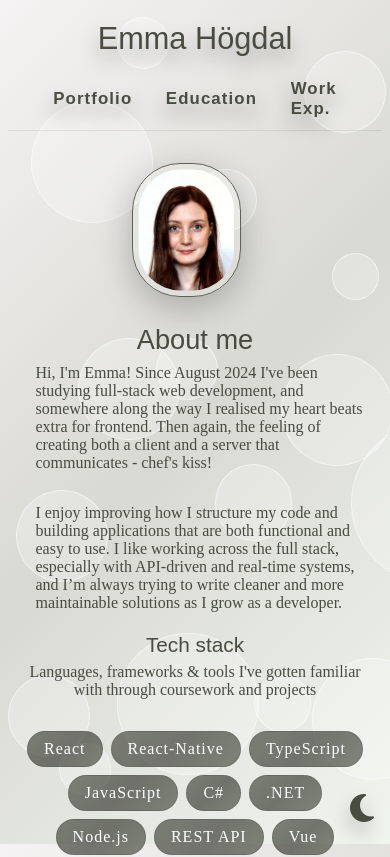
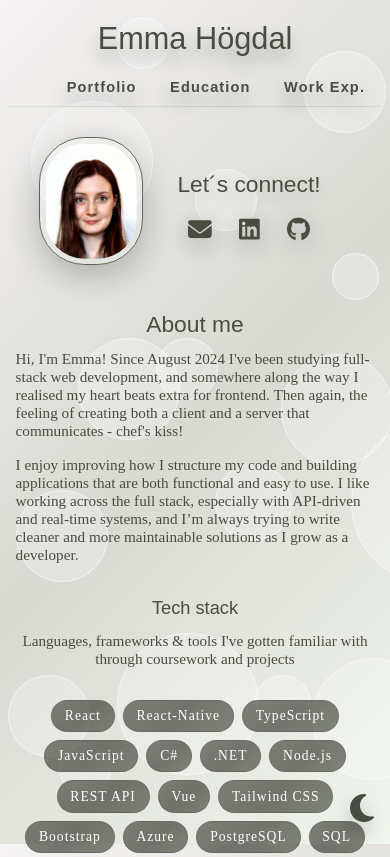
Before and after one commit to Dilemma98/emmahogdal, a React (Vite) app: page /#/ in a window 390 px wide. Shown: the top 857 px of the page. Built offline with nearby package versions, Linux system fonts and the light colour scheme; a web font is replaced by a local one.

Commit message:
fixed styling for tablet an phone better

```diff
--- a/src/pages/portfoliopage.tsx
+++ b/src/pages/portfoliopage.tsx
@@ -1,5 +1,7 @@
 import Portfolio from "../components/portfolio";
+
 const PortfolioPage = () => {
+
     return(
         <div className="page">
             <Portfolio />
--- a/src/pages/startpage.tsx
+++ b/src/pages/startpage.tsx
@@ -2,8 +2,21 @@ import MainPart from "../components/mainpart";
 import "../stylesheets/startPage.css";
 import Switch from "../components/switch";
 
+import { useEffect } from "react";
+
 const StartPage = () => {
-    localStorage.getItem("darkMode");
+    useEffect(() => {
+          localStorage.getItem("darkMode");
+// const logSize = () => {
+//   alert(`${screen.width} x ${screen.height}`);
+// };
+
+//   logSize();
+
+//   window.addEventListener("resize", logSize);
+
+//   return () => window.removeEventListener("resize", logSize);
+}, []);
     return (
         <>
             <div className="page">
--- a/src/pages/workexppage.tsx
+++ b/src/pages/workexppage.tsx
@@ -1,5 +1,6 @@
 import WorkExp from "../components/workExp";
 import Switch from "../components/switch";
+
 
 const WorkExpPage = () => {
   return (
--- a/src/stylesheets/imgMe.css
+++ b/src/stylesheets/imgMe.css
@@ -38,6 +38,21 @@
 body.darkMode .imgMe{
     border: 1px solid white;
 }
+
+@media screen and (max-width: 500px) {
+  .imgDiv{
+        position: relative;
+        right: 6em;
+        flex-direction: row;
+    }
+}
+@media screen and (min-width: 501px) and (max-width: 800px) {
+.imgMe{
+        position: relative;
+        left: 3em;
+        /* flex-direction: row; */
+    }
+}
 @media screen and (min-width: 1201px) and (max-width: 1646px) {
 
     .imgDiv{
--- a/src/stylesheets/mainpart.css
+++ b/src/stylesheets/mainpart.css
@@ -138,8 +138,76 @@ body:not(.darkMode) .tech-bubbles span:hover {
   background-color: rgba(0, 0, 0, 0.1);
 }
 
+@media screen and (max-width: 500px) {
+  .mainPart {
+    flex-direction: column;
+    width: 92vw;
+    margin: 0 auto;
+    gap: 1.5em;
+    font-size: 0.95em;
+  }
+
+  .text,
+  .techStack {
+    width: 100%;
+    margin: 0 auto;
+  }
+
+  .text {
+    text-align: center;
+  }
+
+  .aboutHeader {
+    margin-top: 1em;
+  }
+
+  .techStack {
+    margin-top: 0;
+  }
+
+  .tech-bubbles {
+    gap: 0.5rem;
+  }
+
+  .tech-bubbles span {
+    font-size: 0.85rem;
+    padding: 0.45rem 0.8rem;
+  }
+
+  .mainPart h2 {
+    font-size: 1.5em;
+    width: auto;
+  }
+
+  .mainPart h3,
+  .aboutHeader {
+    font-size: 1.2em;
+    width: auto;
+  }
+
+  .links {
+    flex-direction: row;
+    gap: 1.5em;
+  }
+
+  a {
+    font-size: 1.3em;
+  }
+
+  .info {
+    margin: 0 !important;
+    align-items: center;
+  }
+   .contactMe {
+    position: absolute;
+    top: -6em;
+    right: 15%;
+    padding-bottom: 3em;
+  }
+}
+
 /* === MOBIL (max 800px) === */
-@media screen and (max-width: 800px) {
+@media screen and (min-width: 501px) and (max-width: 800px) {
   .mainPart {
     flex-direction: column;
     width: 90vw;
@@ -155,7 +223,8 @@ body:not(.darkMode) .tech-bubbles span:hover {
   }
 
   .techStack {
-    margin-top: 0em;
+    margin-top: 1em;
+    margin-bottom: 5em;
   }
 
   .aboutDiv {
@@ -211,8 +280,8 @@ body:not(.darkMode) .tech-bubbles span:hover {
 
   .contactMe {
     position: absolute;
-    top: 49em;
-    right: 25%;
+    top: -1em;
+    right: 15%;
     padding-bottom: 3em;
   }
 }
```
